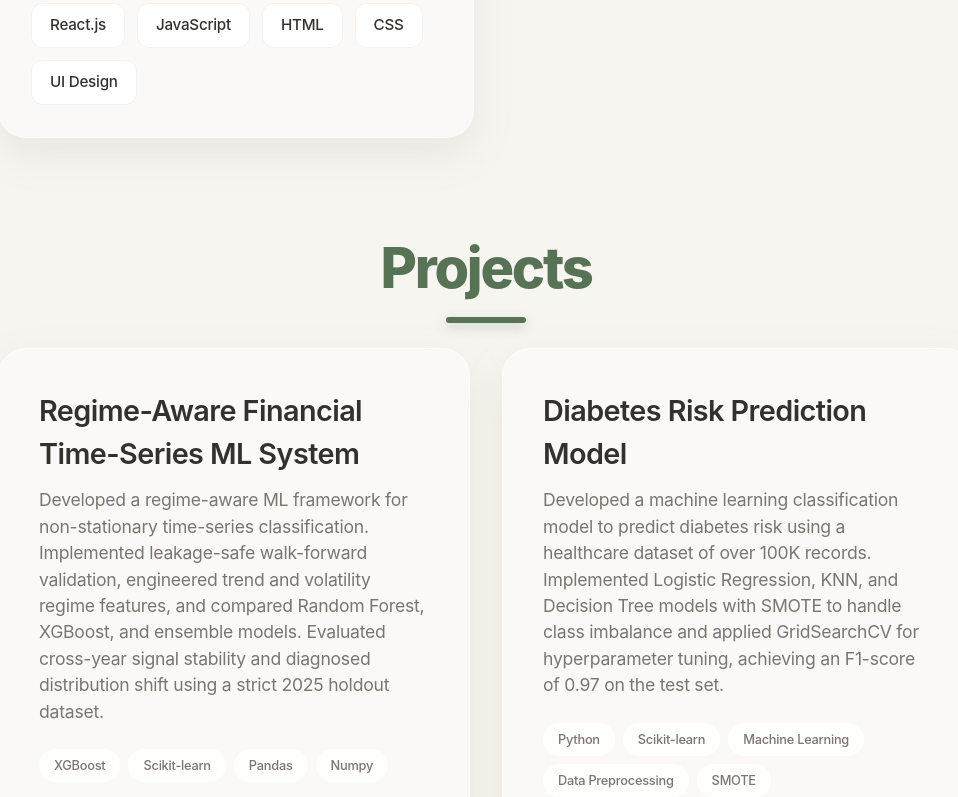
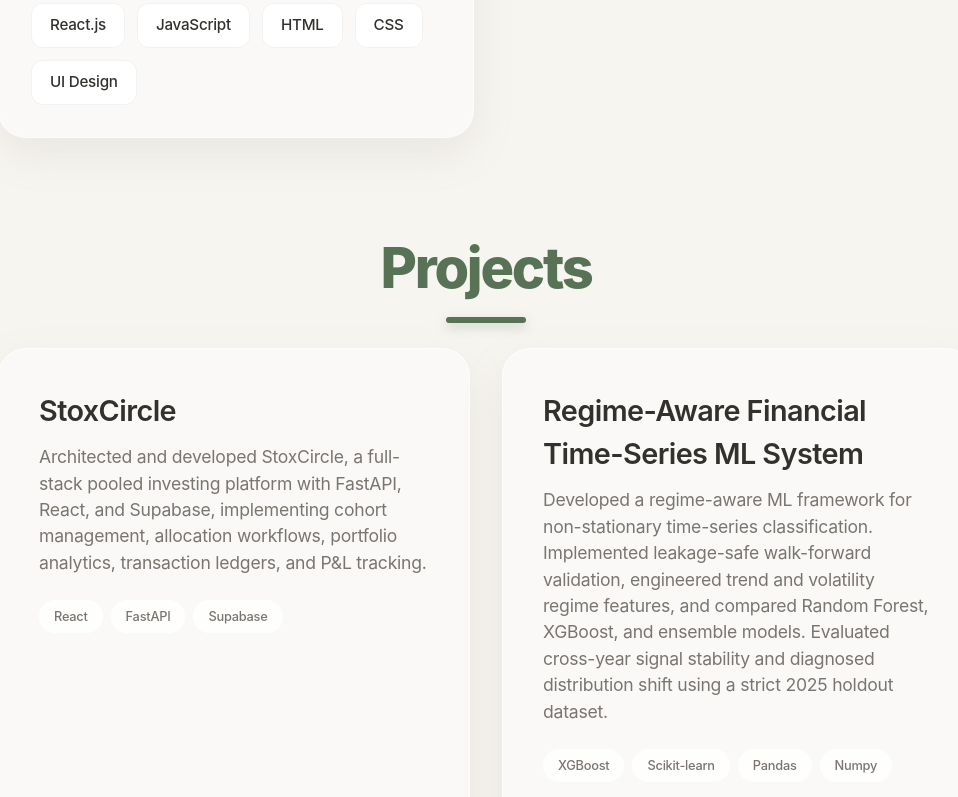
Before and after one commit to im-AnirudhBetrabet/my-portfolio, a React (Vite) app in the folder my-portfolio/: page / in a window 1280 px wide. Shown: the part 2000-2797 px from the top of the page, without its empty margins (154-1112 px from the left). Built offline with nearby package versions, Linux system fonts and the light colour scheme.

Commit message:
adding live link'

```diff
--- a/my-portfolio/src/components/ProjectCard.jsx
+++ b/my-portfolio/src/components/ProjectCard.jsx
@@ -19,6 +19,17 @@
                         View Docs
                     </button>
                     }
+                    {
+                        (project.liveLink !== undefined && project.liveLink.length > 0) && (
+                            <button
+                                type="button"
+                                className="project-btn open-modal"
+                                onClick={() => window.open(project.liveLink, '_blank', 'noopener,noreferrer')}
+                            >
+                                Visit
+                            </button>
+                        )
+                    }
                     <a href={project.githubLink} target="_blank" rel="noreferrer" className="github-link">
                         <svg viewBox="0 0 24 24"><path d="M12 0c-6.626 0-12 5.373-12 12 0 5.302 3.438 9.8 8.207 11.387.599.111.793-.261.793-.577v-2.234c-3.338.726-4.033-1.416-4.033-1.416-.546-1.387-1.333-1.756-1.333-1.756-1.089-.745.083-.729.083-.729 1.205.084 1.839 1.237 1.839 1.237 1.07 1.834 2.807 1.304 3.492.997.107-.775.418-1.305.762-1.604-2.665-.305-5.467-1.334-5.467-5.931 0-1.311.469-2.381 1.236-3.221-.124-.303-.535-1.524.117-3.176 0 0 1.008-.322 3.301 1.23.957-.266 1.983-.399 3.003-.404 1.02.005 2.047.138 3.006.404 2.291-1.552 3.297-1.23 3.297-1.23.653 1.653.242 2.874.118 3.176.77.84 1.235 1.911 1.235 3.221 0 4.609-2.807 5.624-5.479 5.921.43.372.823 1.102.823 2.222v3.293c0 .319.192.694.801.576 4.765-1.589 8.199-6.086 8.199-11.386 0-6.627-5.373-12-12-12z"/></svg>
                         Code
--- a/my-portfolio/src/data/projects.js
+++ b/my-portfolio/src/data/projects.js
@@ -1,11 +1,20 @@
 const projects = [
+    {
+            title       : "StoxCircle",
+            description : "Architected and developed StoxCircle, a full-stack pooled investing platform with FastAPI, React, and Supabase, implementing cohort management, allocation workflows, portfolio analytics, transaction ledgers, and P&L tracking.",
+            techStack   : ["React", "FastAPI", "Supabase"],
+            githubLink  : "https://github.com/im-AnirudhBetrabet/StoxCircle.git",
+            readMeLink  : "https://raw.githubusercontent.com/im-AnirudhBetrabet/StoxCircle/refs/heads/main/README.md",
+            liveLink    : "https://stoxcircle.in/",
+            staggerClass: "stagger-1"
+        },
         {
             title       : "Regime-Aware Financial Time-Series ML System",
             description : "Developed a regime-aware ML framework for non-stationary time-series classification. Implemented leakage-safe walk-forward validation, engineered trend and volatility regime features, and compared Random Forest, XGBoost, and ensemble models. Evaluated cross-year signal stability and diagnosed distribution shift using a strict 2025 holdout dataset.",
             techStack   : ["XGBoost", "Scikit-learn", "Pandas", "Numpy"],
             githubLink  : "https://github.com/im-AnirudhBetrabet/stock_vitals-ml.git",
             readMeLink  : "https://raw.githubusercontent.com/im-AnirudhBetrabet/stock_vitals-ml/refs/heads/main/README.md",
-            staggerClass: "stagger-1"
+            staggerClass: "stagger-2"
         },
         {
             title       : "Diabetes Risk Prediction Model",
@@ -13,7 +22,7 @@
             techStack   : ['Python', 'Scikit-learn', 'Machine Learning', 'Data Preprocessing', 'SMOTE', 'Hyperparameter Tuning'],
             githubLink  : "https://github.com/im-AnirudhBetrabet/Diabetes-Prediction.git",
             readMeLink  : "",
-            staggerClass: "stagger-2"
+            staggerClass: "stagger-3"
         },
         {
             title       : "SQL Data Warehouse & ETL Pipeline",
```
